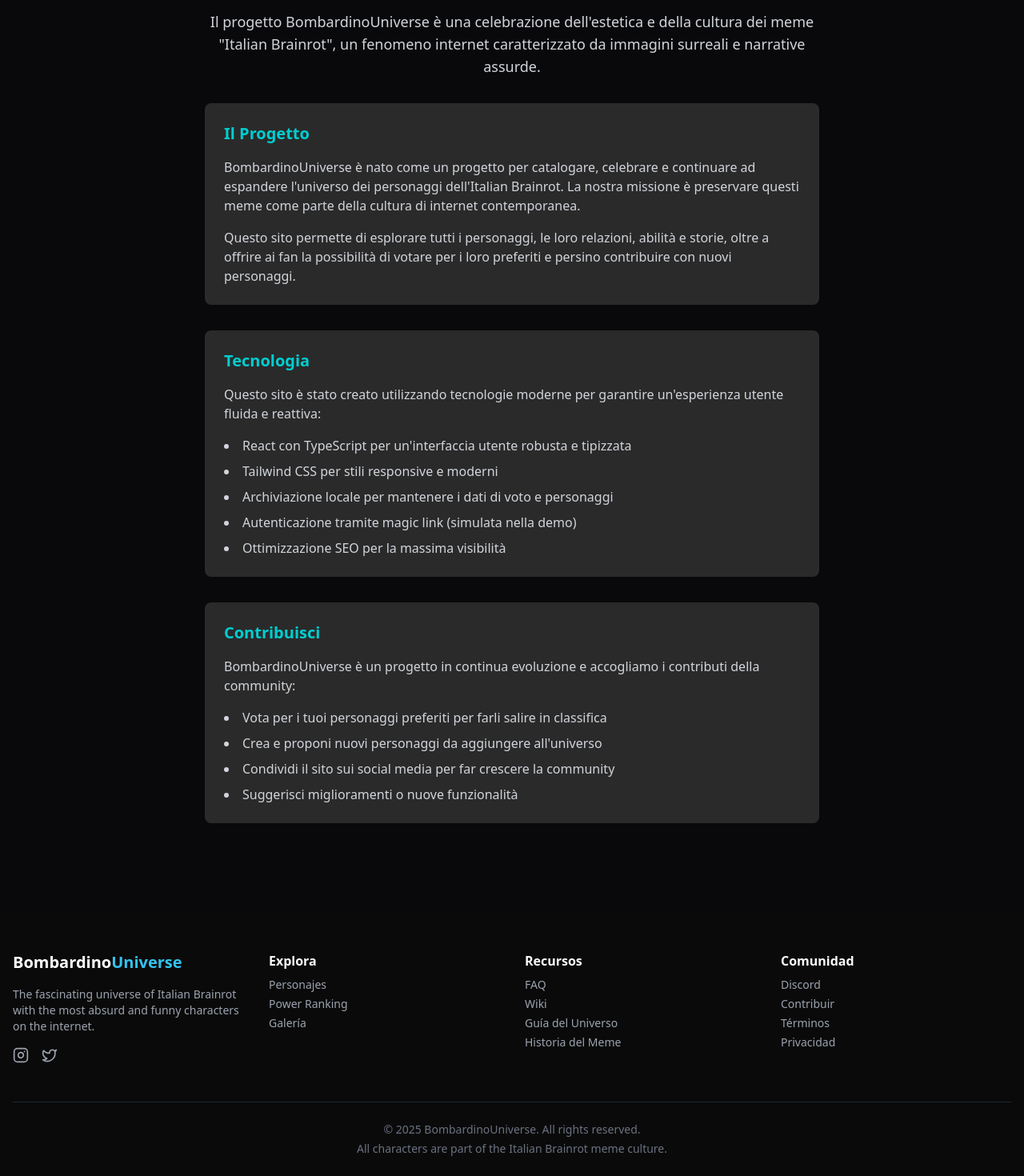
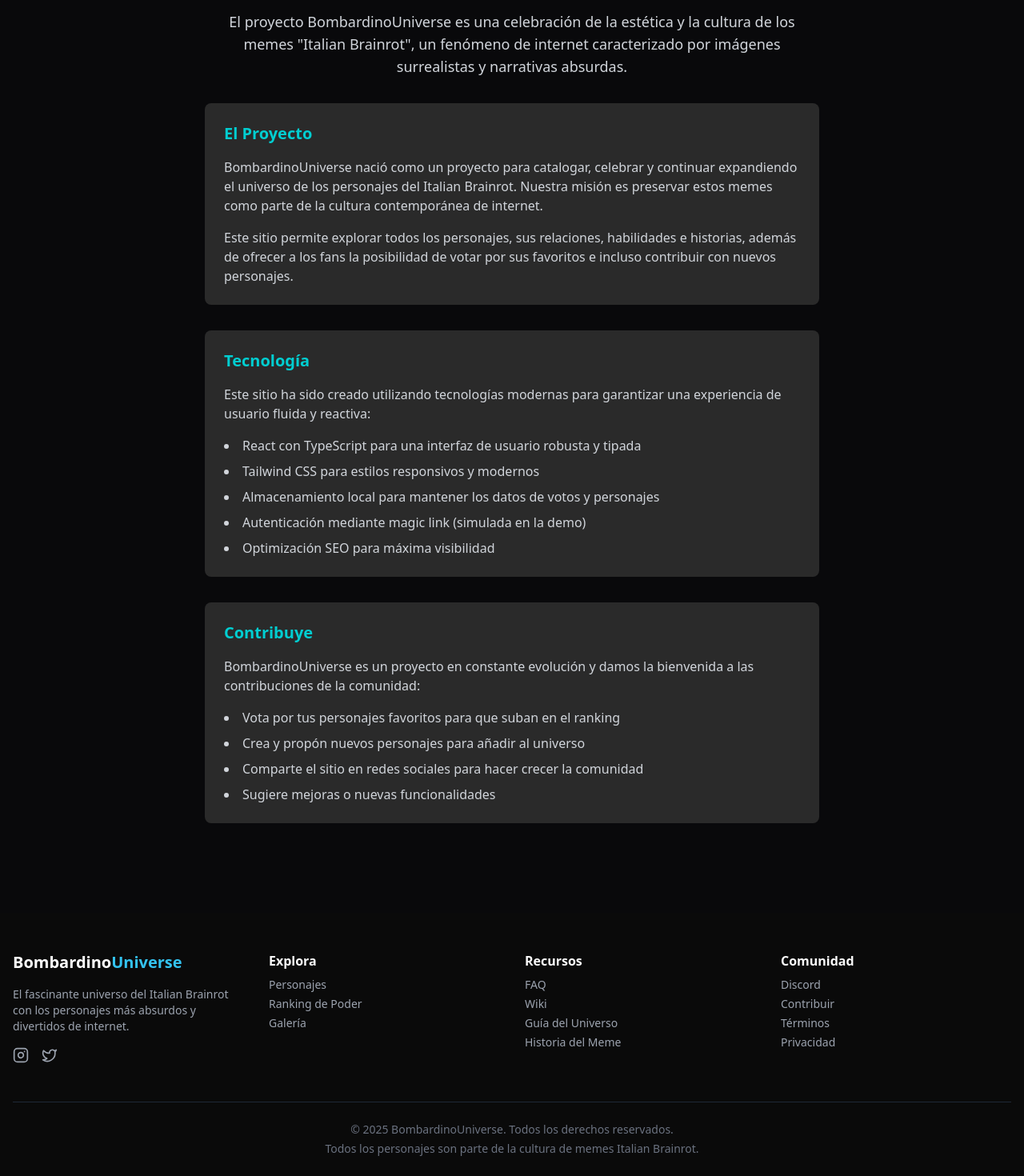
Before and after one commit to alejandroramirezj/Bombardino, a React (Vite) app: page /acerca-de in a window 1280 px wide. Shown: the part 169-1639 px from the top of the page at 80% size. Built offline with nearby package versions, Linux system fonts and the light colour scheme.

Commit message:
Traducir textos de italiano y inglés a español

```diff
--- a/src/components/home/Hero.tsx
+++ b/src/components/home/Hero.tsx
@@ -81,14 +81,14 @@ const Hero = () => {
             className="text-xl md:text-3xl text-brainrot-turquoise mb-8 font-light"
             variants={itemVariants}
           >
-            L'universo del meme italiano più potente
+            El universo del meme italiano más potente
           </motion.h2>
 
           <motion.p
             className="text-gray-300 mb-10 max-w-2xl mx-auto text-lg"
             variants={itemVariants}
           >
-            Esplora l'universo di Bombardino coccodrillo e tutti i personaggi del fenomeno "Italian Brainrot". Vota i tuoi preferiti e scopri le intricate relazioni tra queste icone della cultura di internet.
+            Explora el universo de Bombardino coccodrillo y todos los personajes del fenómeno "Italian Brainrot". Vota a tus favoritos y descubre las intrincadas relaciones entre estos iconos de la cultura de internet.
           </motion.p>
 
           <motion.div
@@ -125,7 +125,7 @@ const Hero = () => {
               className="bg-gradient-to-r from-brainrot-blue to-brainrot-turquoise hover:brightness-110 transform transition-all duration-300 hover:scale-105 shadow-lg shadow-brainrot-blue/20 px-8 py-6 text-lg"
             >
               <Link to="personajes">
-                Esplora Personaggi
+                Explorar Personajes
               </Link>
             </Button>
 
@@ -136,7 +136,7 @@ const Hero = () => {
               className="border-2 border-brainrot-turquoise text-brainrot-turquoise hover:bg-brainrot-turquoise/20 transform transition-all duration-300 hover:scale-105 px-8 py-6 text-lg"
             >
               <Link to="ranking">
-                Power Ranking
+                Ranking de Poder
               </Link>
             </Button>
           </motion.div>
--- a/src/components/layout/Footer.tsx
+++ b/src/components/layout/Footer.tsx
@@ -12,7 +12,7 @@ const Footer = () => {
               <span className="text-brainrot-blue">Universe</span>
             </h3>
             <p className="text-gray-400 text-sm mb-4">
-              The fascinating universe of Italian Brainrot with the most absurd and funny characters on the internet.
+              El fascinante universo del Italian Brainrot con los personajes más absurdos y divertidos de internet.
             </p>
             <div className="flex space-x-4">
               <a href="#" className="text-gray-400 hover:text-brainrot-blue transition-colors">
@@ -31,7 +31,7 @@ const Footer = () => {
                 Personajes
               </Link>
               <Link to="ranking" className="text-gray-400 hover:text-white transition-colors text-sm">
-                Power Ranking
+                Ranking de Poder
               </Link>
               <Link to="gallery" className="text-gray-400 hover:text-white transition-colors text-sm">
                 Galería
@@ -78,8 +78,8 @@ const Footer = () => {
 
         <div className="border-t border-gray-800 pt-6">
           <div className="text-center text-gray-500 text-sm">
-            <p>© 2025 BombardinoUniverse. All rights reserved.</p>
-            <p className="mt-1">All characters are part of the Italian Brainrot meme culture.</p>
+            <p>© 2025 BombardinoUniverse. Todos los derechos reservados.</p>
+            <p className="mt-1">Todos los personajes son parte de la cultura de memes Italian Brainrot.</p>
           </div>
         </div>
       </div>
--- a/src/pages/AboutPage.tsx
+++ b/src/pages/AboutPage.tsx
@@ -1,49 +1,48 @@
-
 const AboutPage = () => {
   return (
     <div className="container mx-auto px-4 py-12">
       <div className="max-w-3xl mx-auto">
-        <h1 className="text-4xl font-bold text-white mb-6 text-center">ABOUT BOMBARDINO UNIVERSE</h1>
+        <h1 className="text-4xl font-bold text-white mb-6 text-center">SOBRE EL UNIVERSO BOMBARDINO</h1>
 
         <div className="prose prose-invert max-w-none">
           <p className="text-gray-300 mb-8 text-lg text-center">
-            Il progetto BombardinoUniverse è una celebrazione dell'estetica e della cultura dei meme "Italian Brainrot", un fenomeno internet caratterizzato da immagini surreali e narrative assurde.
+            El proyecto BombardinoUniverse es una celebración de la estética y la cultura de los memes "Italian Brainrot", un fenómeno de internet caracterizado por imágenes surrealistas y narrativas absurdas.
           </p>
 
           <div className="bg-brainrot-light rounded-lg p-6 mb-8">
-            <h2 className="text-xl font-bold text-brainrot-turquoise mb-4">Il Progetto</h2>
+            <h2 className="text-xl font-bold text-brainrot-turquoise mb-4">El Proyecto</h2>
             <p className="text-gray-300">
-              BombardinoUniverse è nato come un progetto per catalogare, celebrare e continuare ad espandere l'universo dei personaggi dell'Italian Brainrot. La nostra missione è preservare questi meme come parte della cultura di internet contemporanea.
+              BombardinoUniverse nació como un proyecto para catalogar, celebrar y continuar expandiendo el universo de los personajes del Italian Brainrot. Nuestra misión es preservar estos memes como parte de la cultura contemporánea de internet.
             </p>
             <p className="text-gray-300 mt-4">
-              Questo sito permette di esplorare tutti i personaggi, le loro relazioni, abilità e storie, oltre a offrire ai fan la possibilità di votare per i loro preferiti e persino contribuire con nuovi personaggi.
+              Este sitio permite explorar todos los personajes, sus relaciones, habilidades e historias, además de ofrecer a los fans la posibilidad de votar por sus favoritos e incluso contribuir con nuevos personajes.
             </p>
           </div>
 
           <div className="bg-brainrot-light rounded-lg p-6 mb-8">
-            <h2 className="text-xl font-bold text-brainrot-turquoise mb-4">Tecnologia</h2>
+            <h2 className="text-xl font-bold text-brainrot-turquoise mb-4">Tecnología</h2>
             <p className="text-gray-300">
-              Questo sito è stato creato utilizzando tecnologie moderne per garantire un'esperienza utente fluida e reattiva:
+              Este sitio ha sido creado utilizando tecnologías modernas para garantizar una experiencia de usuario fluida y reactiva:
             </p>
             <ul className="list-disc list-inside mt-4 text-gray-300 space-y-2">
-              <li>React con TypeScript per un'interfaccia utente robusta e tipizzata</li>
-              <li>Tailwind CSS per stili responsive e moderni</li>
-              <li>Archiviazione locale per mantenere i dati di voto e personaggi</li>
-              <li>Autenticazione tramite magic link (simulata nella demo)</li>
-              <li>Ottimizzazione SEO per la massima visibilità</li>
+              <li>React con TypeScript para una interfaz de usuario robusta y tipada</li>
+              <li>Tailwind CSS para estilos responsivos y modernos</li>
+              <li>Almacenamiento local para mantener los datos de votos y personajes</li>
+              <li>Autenticación mediante magic link (simulada en la demo)</li>
+              <li>Optimización SEO para máxima visibilidad</li>
             </ul>
           </div>
 
           <div className="bg-brainrot-light rounded-lg p-6">
-            <h2 className="text-xl font-bold text-brainrot-turquoise mb-4">Contribuisci</h2>
+            <h2 className="text-xl font-bold text-brainrot-turquoise mb-4">Contribuye</h2>
             <p className="text-gray-300">
-              BombardinoUniverse è un progetto in continua evoluzione e accogliamo i contributi della community:
+              BombardinoUniverse es un proyecto en constante evolución y damos la bienvenida a las contribuciones de la comunidad:
             </p>
             <ul className="list-disc list-inside mt-4 text-gray-300 space-y-2">
-              <li>Vota per i tuoi personaggi preferiti per farli salire in classifica</li>
-              <li>Crea e proponi nuovi personaggi da aggiungere all'universo</li>
-              <li>Condividi il sito sui social media per far crescere la community</li>
-              <li>Suggerisci miglioramenti o nuove funzionalità</li>
+              <li>Vota por tus personajes favoritos para que suban en el ranking</li>
+              <li>Crea y propón nuevos personajes para añadir al universo</li>
+              <li>Comparte el sitio en redes sociales para hacer crecer la comunidad</li>
+              <li>Sugiere mejoras o nuevas funcionalidades</li>
             </ul>
           </div>
         </div>
--- a/src/pages/HomePage.tsx
+++ b/src/pages/HomePage.tsx
@@ -24,20 +24,20 @@ const HomePage = () => {
       <section className="py-16 bg-brainrot-dark">
         <div className="container mx-auto px-4 text-center">
           <h2 className="text-4xl md:text-5xl font-bold text-white mb-8">
-            ENTRA NELLA <span className="text-brainrot-turquoise">COMMUNITY</span>
+            ÚNETE A LA <span className="text-brainrot-turquoise">COMUNIDAD</span>
           </h2>
 
           <div className="max-w-3xl mx-auto bg-brainrot-light p-8 rounded-lg shadow-lg">
             <h3 className="text-2xl font-bold text-white mb-4">
               {isAuthenticated
-                ? "Grazie per essere parte della nostra community!"
-                : "Unisciti alla community di Bombardino!"}
+                ? "¡Gracias por ser parte de nuestra comunidad!"
+                : "¡Únete a la comunidad de Bombardino!"}
             </h3>
 
             <p className="text-gray-400 mb-6">
               {isAuthenticated
-                ? "Continua ad esplorare l'universo di Bombardino e non dimenticare di votare i tuoi personaggi preferiti."
-                : "Crea un account gratuito per votare i tuoi personaggi preferiti e contribuire alla community."}
+                ? "Continúa explorando el universo de Bombardino y no olvides votar por tus personajes favoritos."
+                : "Crea una cuenta gratuita para votar por tus personajes favoritos y contribuir a la comunidad."}
             </p>
 
             {!isAuthenticated && (
@@ -46,13 +46,13 @@ const HomePage = () => {
                   to="/login"
                   className="px-6 py-3 bg-brainrot-turquoise text-black font-semibold rounded-md hover:bg-brainrot-turquoise/80 transition-colors"
                 >
-                  Accedi
+                  Iniciar Sesión
                 </Link>
                 <Link
                   to="/register"
                   className="px-6 py-3 border border-brainrot-turquoise text-brainrot-turquoise font-semibold rounded-md hover:bg-brainrot-turquoise/20 transition-colors"
                 >
-                  Registrati
+                  Registrarse
                 </Link>
               </div>
             )}
```
